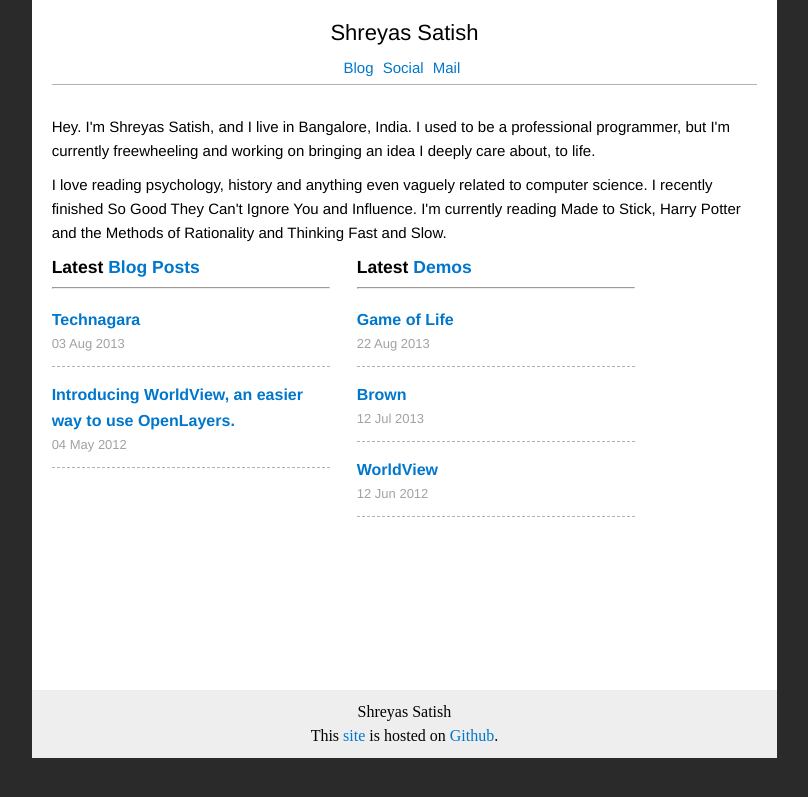
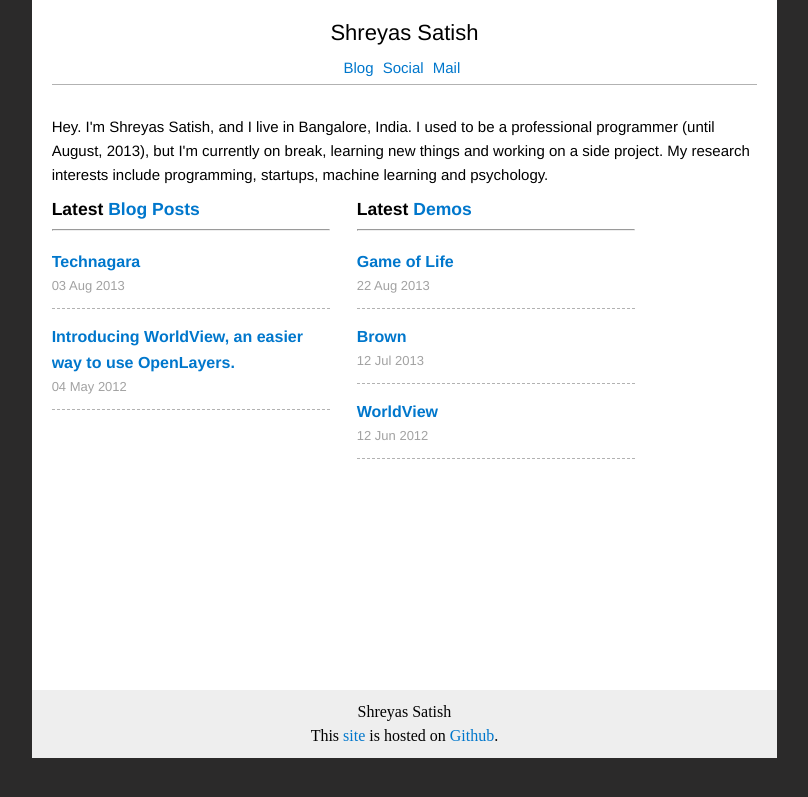
Before and after one commit to shreyas-satish/shreyas-satish.github.com, a Jekyll site: the page built from index.html, in a window 1280 px wide. Shown: the top 797 px of the page, without its empty margins (235-1043 px from the left). Built offline with Jekyll 4.4.1, drawn with Linux system fonts in a browser that asks for light colours; Markdown is read by kramdown in place of the engine named in the settings.

Commit message:
fixed intro

```diff
--- a/index.html
+++ b/index.html
@@ -5,10 +5,7 @@ title: Shreyas Satish
 
 <div class = 'content'>
   <p>
-    Hey. I'm Shreyas Satish, and I live in Bangalore, India. I used to be a professional programmer, but I'm currently freewheeling and working on bringing an idea I deeply care about, to life.
-  </p>
-  <p>
-    I love reading psychology, history and anything even vaguely related to computer science. I recently finished So Good They Can't Ignore You</a> and Influence. I'm currently reading Made to Stick, Harry Potter and the Methods of Rationality and Thinking Fast and Slow.
+    Hey. I'm Shreyas Satish, and I live in Bangalore, India. I used to be a professional programmer (until August, 2013), but I'm currently on break, learning new things and working on a side project. My research interests include programming, startups, machine learning and psychology.
   </p>
   <p>
 
```
